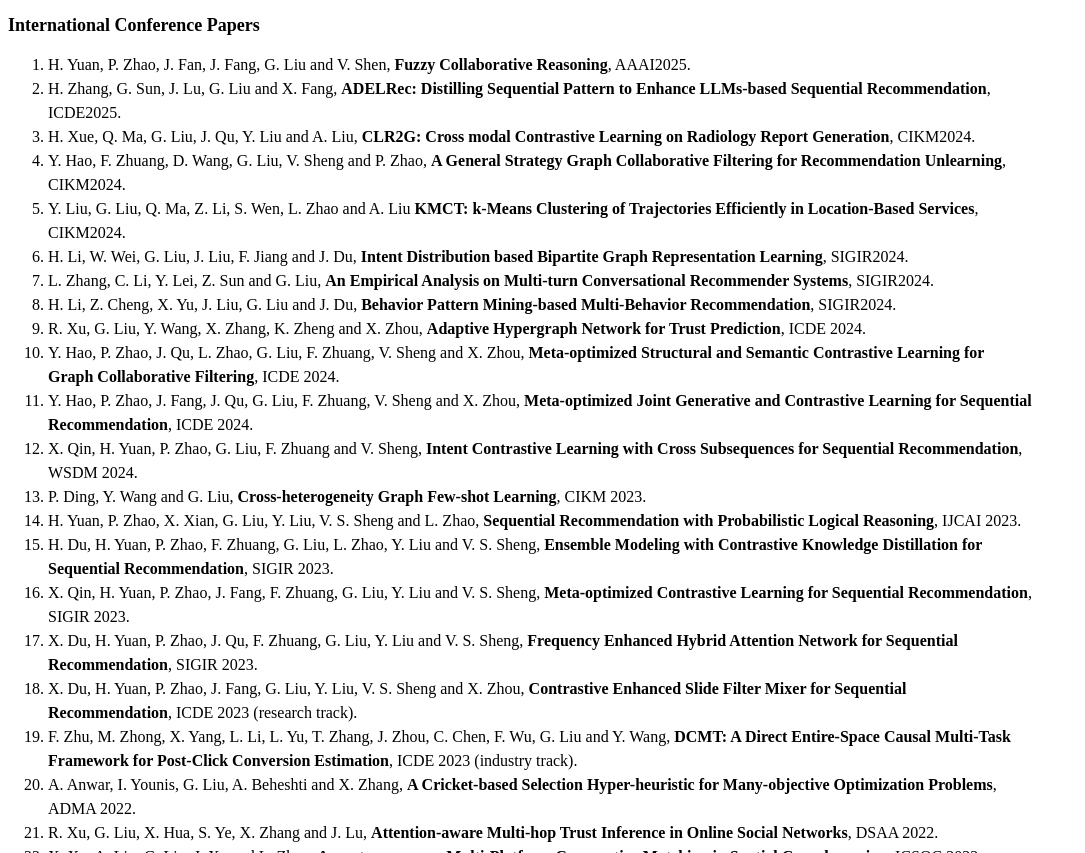
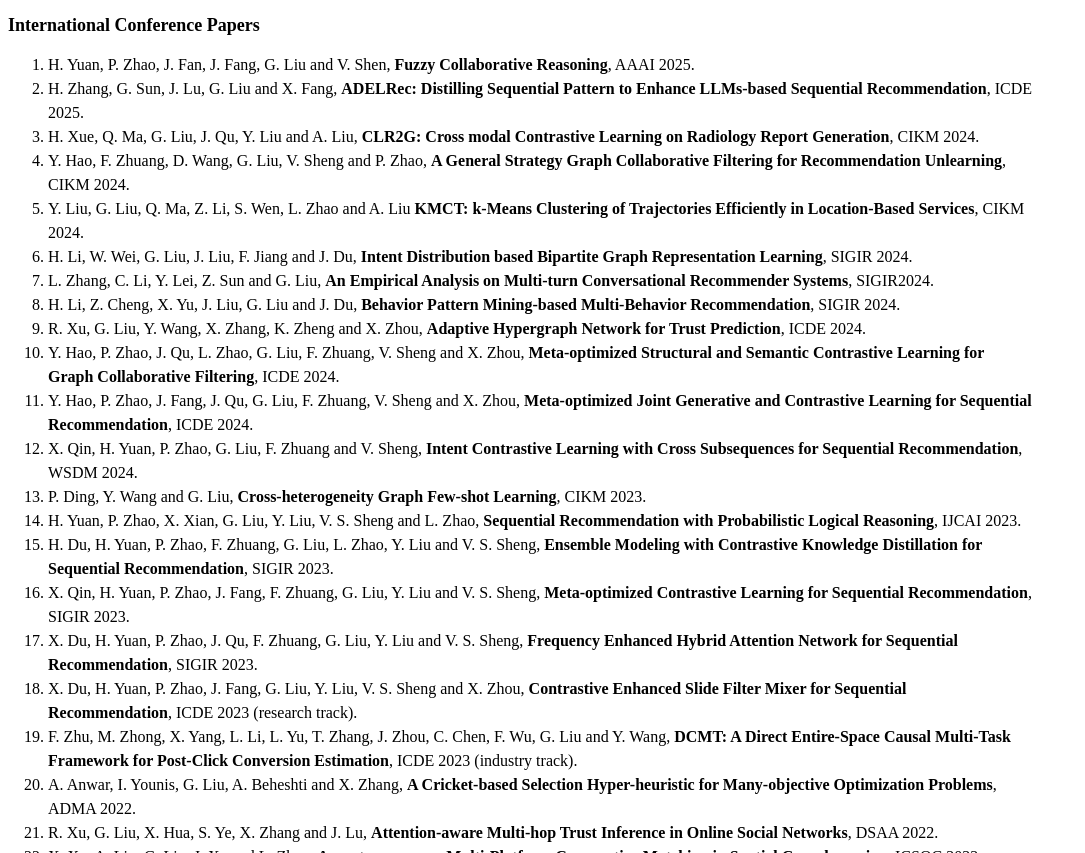
Before and after one commit to guanfeng-liu/gfliu, a plain HTML site: page index.htm in a window 1280 px wide. Shown: the part 4622-5475 px from the top of the page, without its empty margins (0-1085 px from the left). Drawn offline with Linux system fonts and the light colour scheme.

Commit message:
Update index.htm

```diff
--- a/index.htm
+++ b/index.htm
@@ -363,25 +363,25 @@
 	<br>
 	<ol>
 
-<li>H. Yuan, P. Zhao, J. Fan, J. Fang, G. Liu and V. Shen, <b>Fuzzy Collaborative Reasoning</b>, AAAI2025.</li>
+<li>H. Yuan, P. Zhao, J. Fan, J. Fang, G. Liu and V. Shen, <b>Fuzzy Collaborative Reasoning</b>, AAAI 2025.</li>
 
 <li>H. Zhang, G. Sun, J. Lu, G. Liu and X. Fang, <b>ADELRec: Distilling Sequential Pattern to Enhance
-LLMs-based Sequential Recommendation</b>, ICDE2025.</li>
+LLMs-based Sequential Recommendation</b>, ICDE 2025.</li>
 
-<li>H. Xue, Q. Ma, G. Liu, J. Qu, Y. Liu and A. Liu, <b>CLR2G: Cross modal Contrastive Learning on Radiology Report Generation</b>, CIKM2024.</li>
+<li>H. Xue, Q. Ma, G. Liu, J. Qu, Y. Liu and A. Liu, <b>CLR2G: Cross modal Contrastive Learning on Radiology Report Generation</b>, CIKM 2024.</li>
 
 
-<li>Y. Hao, F. Zhuang, D. Wang, G. Liu, V. Sheng and P. Zhao, <b>A General Strategy Graph Collaborative Filtering for Recommendation Unlearning</b>, CIKM2024.</li>
+<li>Y. Hao, F. Zhuang, D. Wang, G. Liu, V. Sheng and P. Zhao, <b>A General Strategy Graph Collaborative Filtering for Recommendation Unlearning</b>, CIKM 2024.</li>
 
 
-<li>Y. Liu, G. Liu, Q. Ma, Z. Li, S. Wen, L. Zhao and A. Liu <b>KMCT: k-Means Clustering of Trajectories Efficiently in Location-Based Services</b>, CIKM2024.</li>
+<li>Y. Liu, G. Liu, Q. Ma, Z. Li, S. Wen, L. Zhao and A. Liu <b>KMCT: k-Means Clustering of Trajectories Efficiently in Location-Based Services</b>, CIKM 2024.</li>
 
 
-<li>H. Li, W. Wei, G. Liu, J. Liu, F. Jiang and J. Du, <b>Intent Distribution based Bipartite Graph Representation Learning</b>, SIGIR2024.</li>
+<li>H. Li, W. Wei, G. Liu, J. Liu, F. Jiang and J. Du, <b>Intent Distribution based Bipartite Graph Representation Learning</b>, SIGIR 2024.</li>
 
 <li>L. Zhang, C. Li, Y. Lei, Z. Sun and G. Liu, <b>An Empirical Analysis on Multi-turn Conversational Recommender Systems</b>, SIGIR2024.</li>
 
-<li> H. Li, Z. Cheng, X. Yu, J. Liu, G. Liu and J. Du,	<b>Behavior Pattern Mining-based Multi-Behavior Recommendation</b>, SIGIR2024. </li>
+<li> H. Li, Z. Cheng, X. Yu, J. Liu, G. Liu and J. Du,	<b>Behavior Pattern Mining-based Multi-Behavior Recommendation</b>, SIGIR 2024. </li>
 
 <li>R. Xu, G. Liu, Y. Wang, X. Zhang, K. Zheng and X. Zhou, <b>Adaptive Hypergraph Network for Trust Prediction</b>, ICDE 2024.</li>
 
```
